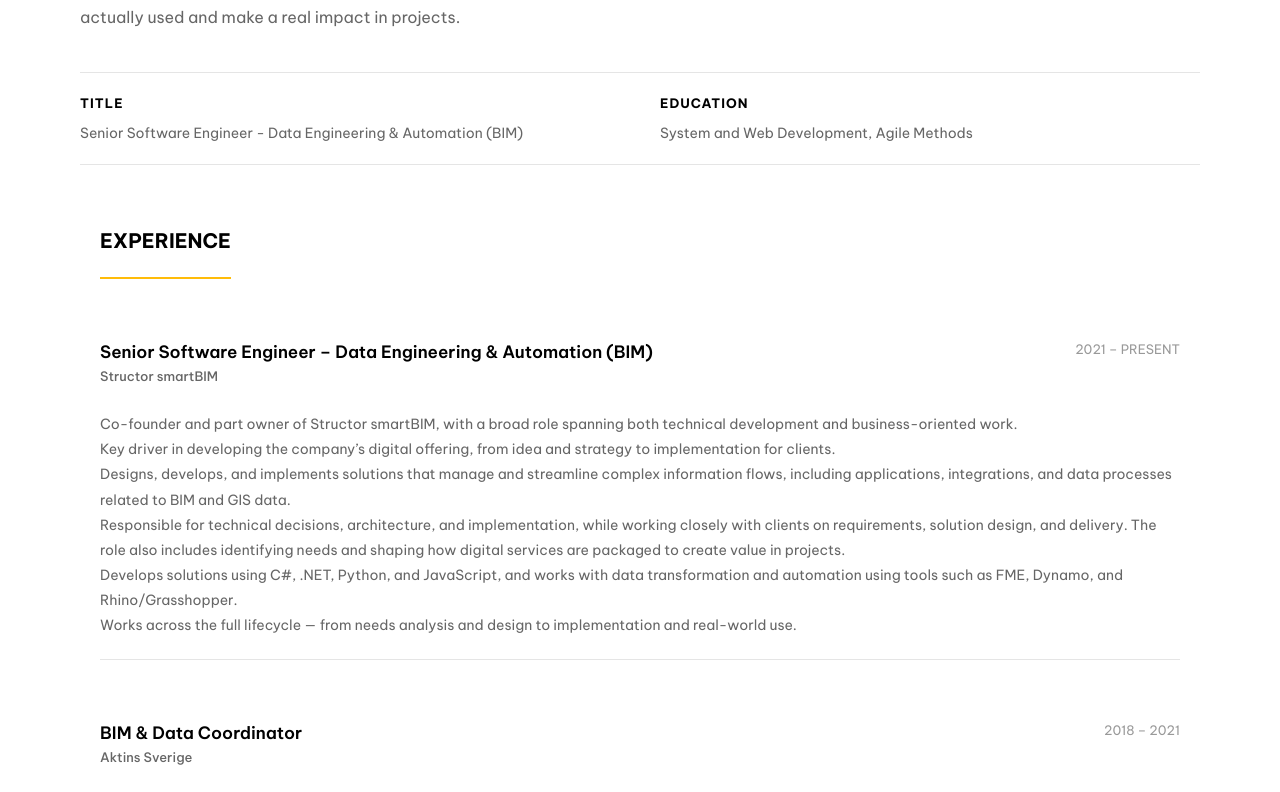
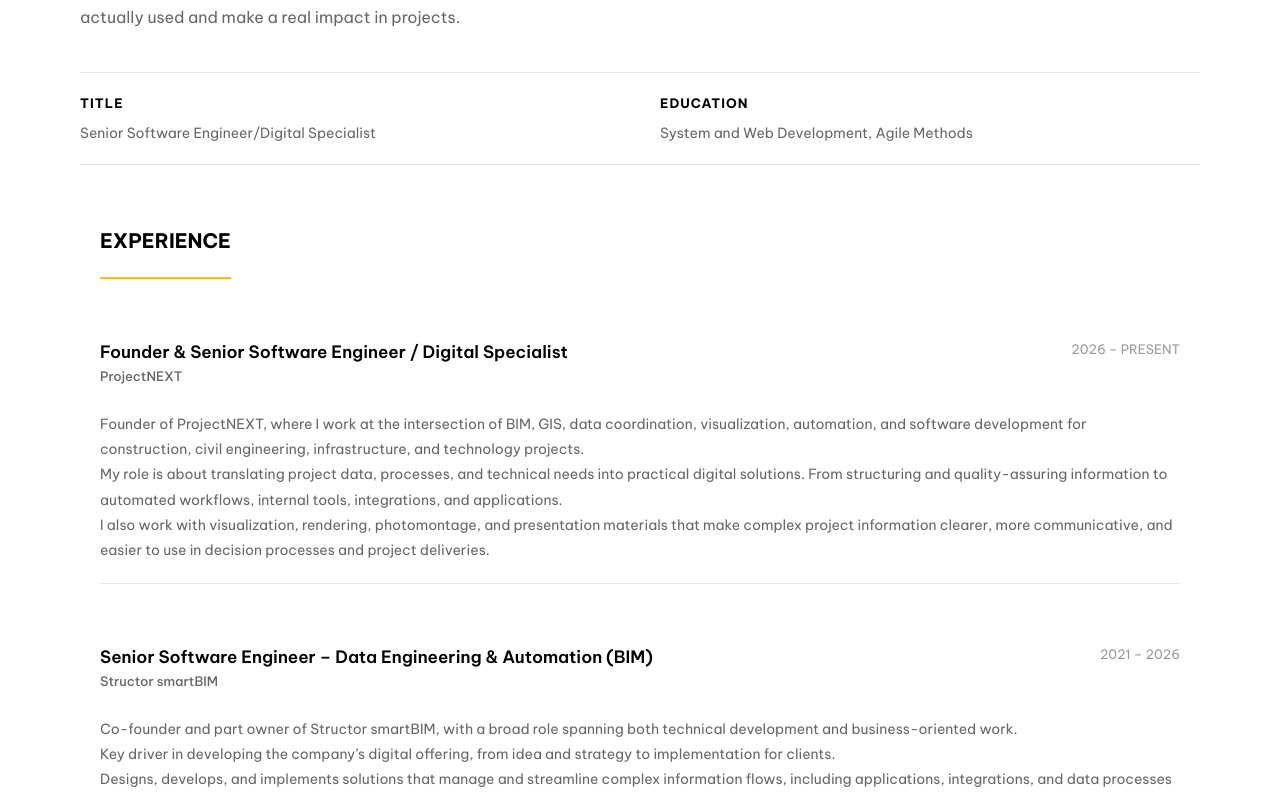
Before and after one commit to ketchupkungen/bjornohlsson-CV, a React (Vite) app: page / in a window 1280 px wide. Shown: the part 868-1660 px from the top of the page. Built offline with nearby package versions, Linux system fonts and the light colour scheme.

Commit message:
Update experience and hero sections with new job title and detailed descriptions for ProjectNEXT

```diff
--- a/src/components/Experience.jsx
+++ b/src/components/Experience.jsx
@@ -39,8 +39,26 @@ export const Experience = ({ isSwedish }) => {
   // Experience data using plain strings for safer, cleaner rendering
   const experiences = [
     {
+      title: isSwedish
+        ? 'Grundare & Senior Software Engineer / Digital Specialist'
+        : 'Founder & Senior Software Engineer / Digital Specialist',
+      period: isSwedish ? '2026 – NUVARANDE' : '2026 – PRESENT',
+      company: 'ProjectNEXT',
+      description: isSwedish
+        ? [
+            'Grundare av ProjectNEXT, där jag arbetar i gränslandet mellan BIM, GIS, datasamordning, visualisering, automation och mjukvaruutveckling för bygg-, anläggnings-, infrastruktur- och teknikprojekt.',
+            'Min roll handlar om att omsätta projektdata, processer och tekniska behov till praktiska digitala lösningar. Från strukturering och kvalitetssäkring av information till automatiserade arbetsflöden, interna verktyg, integrationer och applikationer.',
+            'Jag arbetar även med visualisering, rendering, fotomontage och presentationsmaterial som gör komplex projektinformation tydligare, mer kommunikativ och enklare att använda i beslutsprocesser och projektleveranser.'
+          ]
+        : [
+            'Founder of ProjectNEXT, where I work at the intersection of BIM, GIS, data coordination, visualization, automation, and software development for construction, civil engineering, infrastructure, and technology projects.',
+            'My role is about translating project data, processes, and technical needs into practical digital solutions. From structuring and quality-assuring information to automated workflows, internal tools, integrations, and applications.',
+            'I also work with visualization, rendering, photomontage, and presentation materials that make complex project information clearer, more communicative, and easier to use in decision processes and project deliveries.'
+          ]
+    },
+    {
       title: 'Senior Software Engineer – Data Engineering & Automation (BIM)',
-      period: isSwedish ? '2021 – NUVARANDE' : '2021 – PRESENT',
+      period: isSwedish ? '2021 – 2026' : '2021 – 2026',
       company: 'Structor smartBIM',
       description: isSwedish
         ? [
--- a/src/components/Hero.jsx
+++ b/src/components/Hero.jsx
@@ -128,7 +128,7 @@ export const Hero = ({ isSwedish }) => {
         <div className="info-grid info-grid-two">
           <div className="info-item">
             <span className="info-label">{isSwedish ? 'TITEL' : 'TITLE'}</span>
-            <span className="info-value">Senior Software Engineer - Data Engineering & Automation (BIM)</span>
+            <span className="info-value">Senior Software Engineer/Digital Specialist</span>
           </div>
           <div className="info-item">
             <span className="info-label">{isSwedish ? 'UTBILDNING' : 'EDUCATION'}</span>
```
